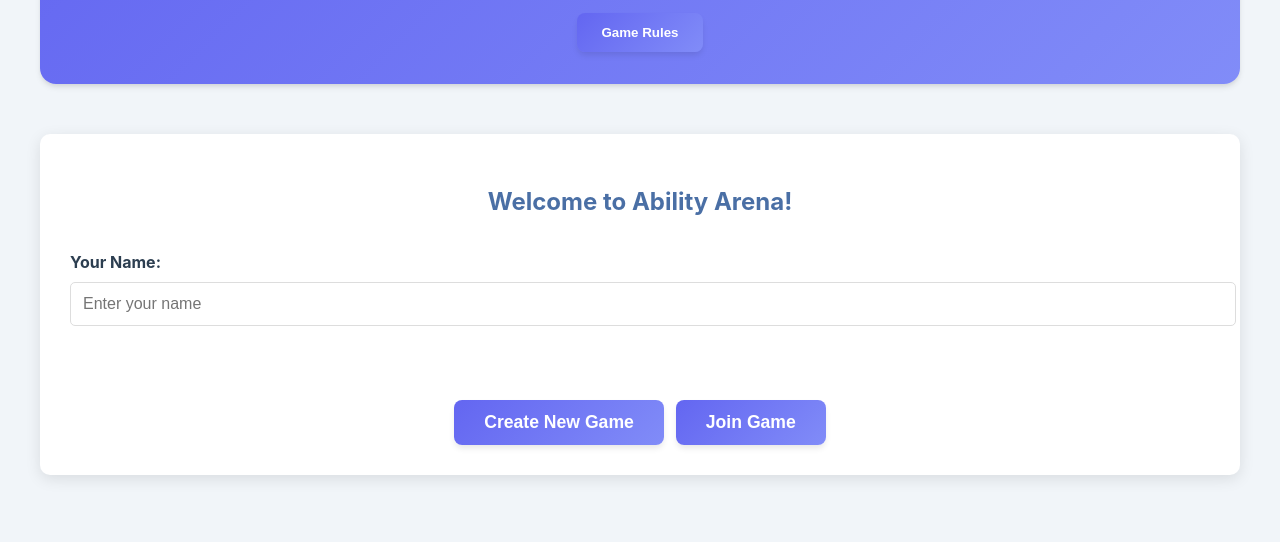
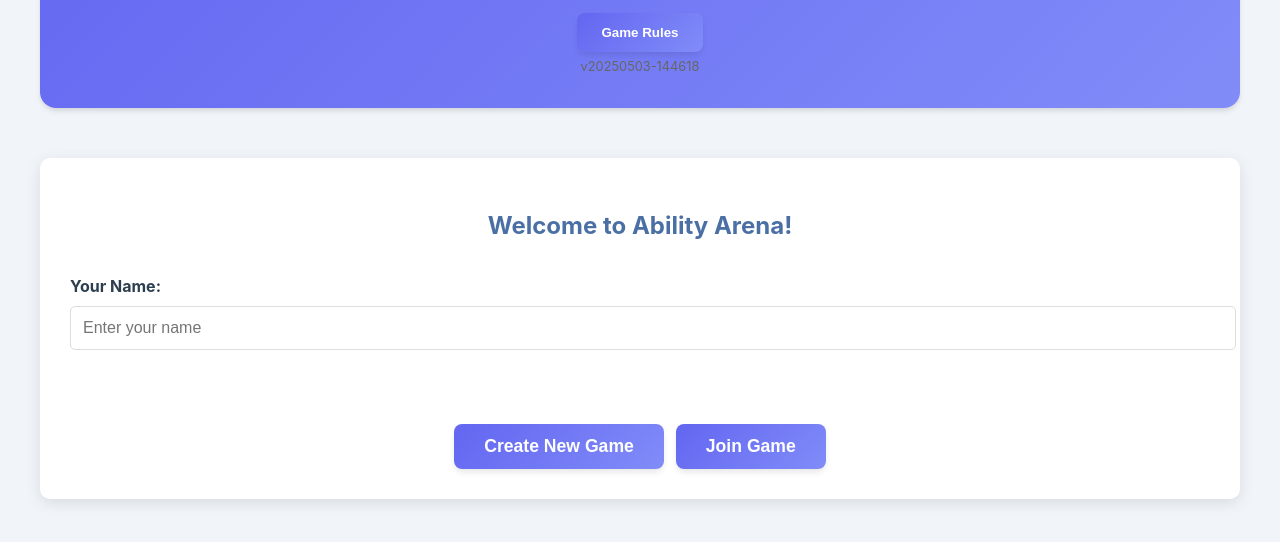
Before and after one commit to stt9000/ability_arena, a website with bundled scripts: page src/index.html in a window 1280 px wide. Shown: the part 194-736 px from the top of the page. Built offline with nearby package versions, Linux system fonts and the light colour scheme.

Commit message:
Add version display and version.js script

```diff
--- a/src/index.html
+++ b/src/index.html
@@ -12,6 +12,7 @@
             <h1>Ability Arena</h1>
             <p>A strategic battle game for two players</p>
             <button id="showRules">Game Rules</button>
+            <div id="versionDisplay" style="font-size: 0.8em; color: #666; margin-top: 5px;">v1.0.0</div>
         </header>
 
         <!-- Game Welcome Screen -->
@@ -228,6 +229,7 @@
 
     <!-- Load scripts in the correct order -->
     <script type="module" src="js/main.js"></script>
+    <script src="js/version.js"></script>
 
     <!-- Shield Activation Modal -->
     <div id="shieldModal" class="modal">
--- /dev/null
+++ b/src/js/version.js
@@ -0,0 +1,8 @@
+// Get the current timestamp in YYYYMMDD-HHMMSS format
+const buildTimestamp = new Date().toISOString().replace(/[-:]/g, '').split('.')[0].replace('T', '-');
+const versionDisplay = document.getElementById('versionDisplay');
+
+if (versionDisplay) {
+    // Update the version display with the timestamp
+    versionDisplay.textContent = `v${buildTimestamp}`;
+}
```
